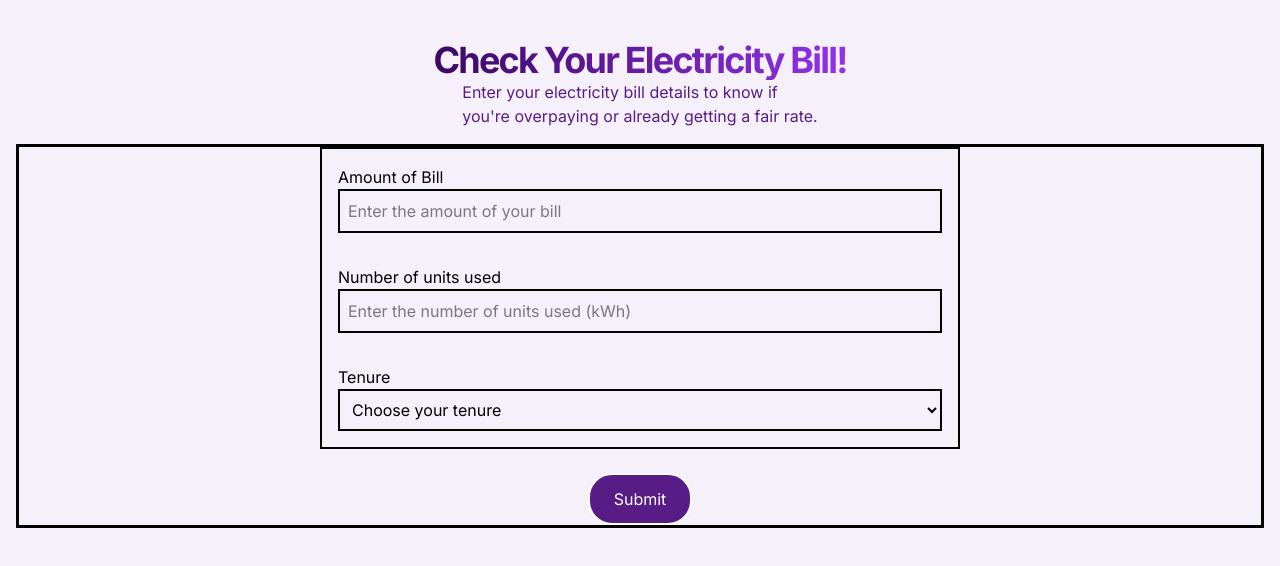
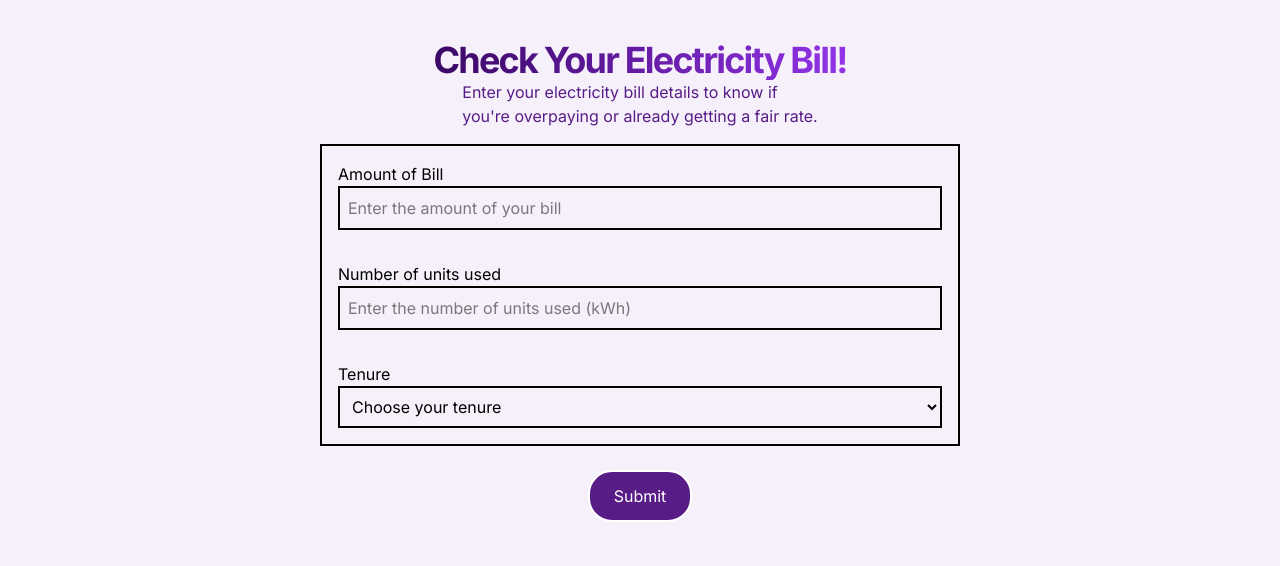
Before and after one commit to mahnoorseemab/WattWise, a React (Vite) app: page /form in a window 1280 px wide. Shown: the top 566 px of the page. Built offline with nearby package versions, Linux system fonts and the light colour scheme.

Commit message:
Added backarrow icon

```diff
--- a/src/App.jsx
+++ b/src/App.jsx
@@ -2,15 +2,16 @@ import { Routes, Route } from "react-router-dom"
 import LandingPage from "./components/LandingPage"
 import Form from "./components/Form"
 
-
-
 function App() {
 
   return (
-    <Routes>
-      <Route path="/" element={<LandingPage />} />
-      <Route path="/form" element={<Form />}/>
-    </Routes>
+    <>
+      <Routes>
+        <Route path="/" element={<LandingPage />} />
+        <Route path="/form" element={<Form />} />
+      </Routes>
+    </>
+
   )
 }
 
--- a/src/components/Form.jsx
+++ b/src/components/Form.jsx
@@ -1,4 +1,6 @@
 import { useState } from "react"
+import Arrow from "../assets/BackArrowIcon.svg"
+import { Link } from "react-router-dom"
 
 const Form = () => {
   const [billAmount, setBillAmount] = useState("")
@@ -8,11 +10,16 @@ const Form = () => {
   return (
     <div className="bg-background h-screen font-sans">
       <div className="flex flex-col items-center ">
-        <h1 className="bg-gradient-to-r from-darkest-purple to-mid-purple bg-clip-text text-transparent font-bold text-4xl tracking-tighter mt-10">Check Your Electricity Bill!</h1>
+        <div className="flex relative">
+          <Link to="/">
+            <img src={Arrow} className="mt-8 absolute right-[230%]" title="Back" alt="Arrow" />
+          </Link>
+          <h1 className="bg-gradient-to-r from-darkest-purple to-mid-purple bg-clip-text text-transparent font-bold text-4xl tracking-tighter mt-10">Check Your Electricity Bill!</h1>
+        </div>
         <p className="text-darker-purple">Enter your electricity bill details to know if <br /> you're overpaying or already getting a fair rate.</p>
       </div>
 
-      <div className="flex items-center justify-center m-4 flex-col border-3">
+      <div className="flex items-center justify-center m-4 flex-col">
         <div className="flex flex-col border-2 w-[50vw]">
           <div className="flex flex-col p-4">
             <label htmlFor="BillAmount">Amount of Bill</label>
```
Also changed, not shown: src/assets/BackArrowIcon.svg (added), src/components/ResultPage.jsx (added).
